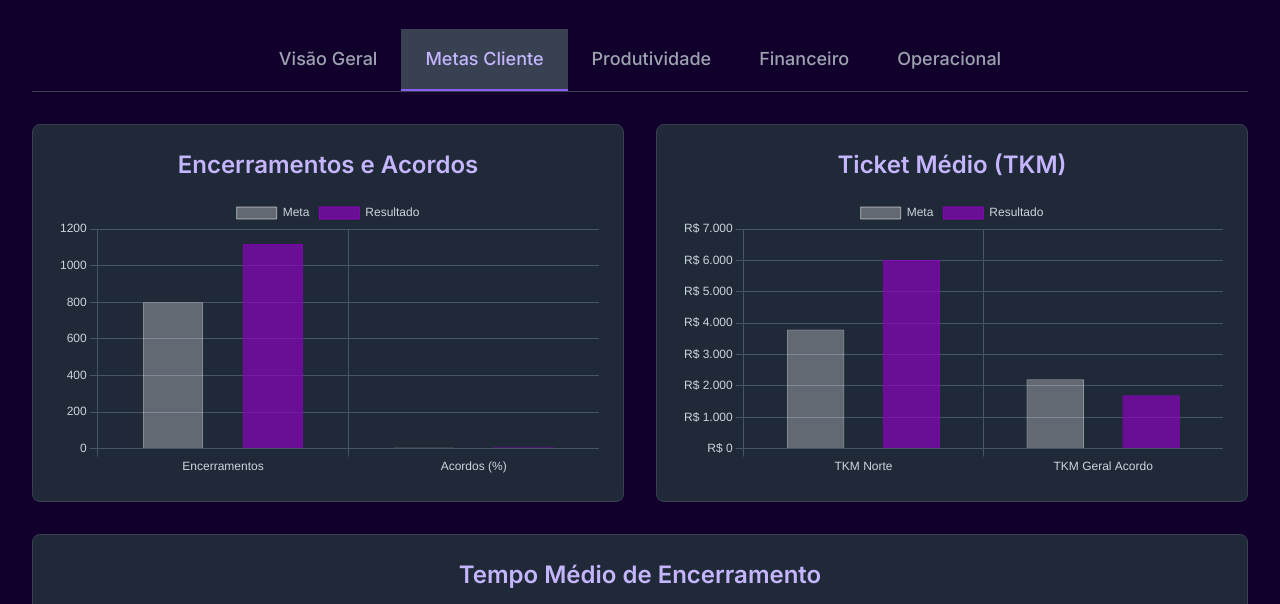
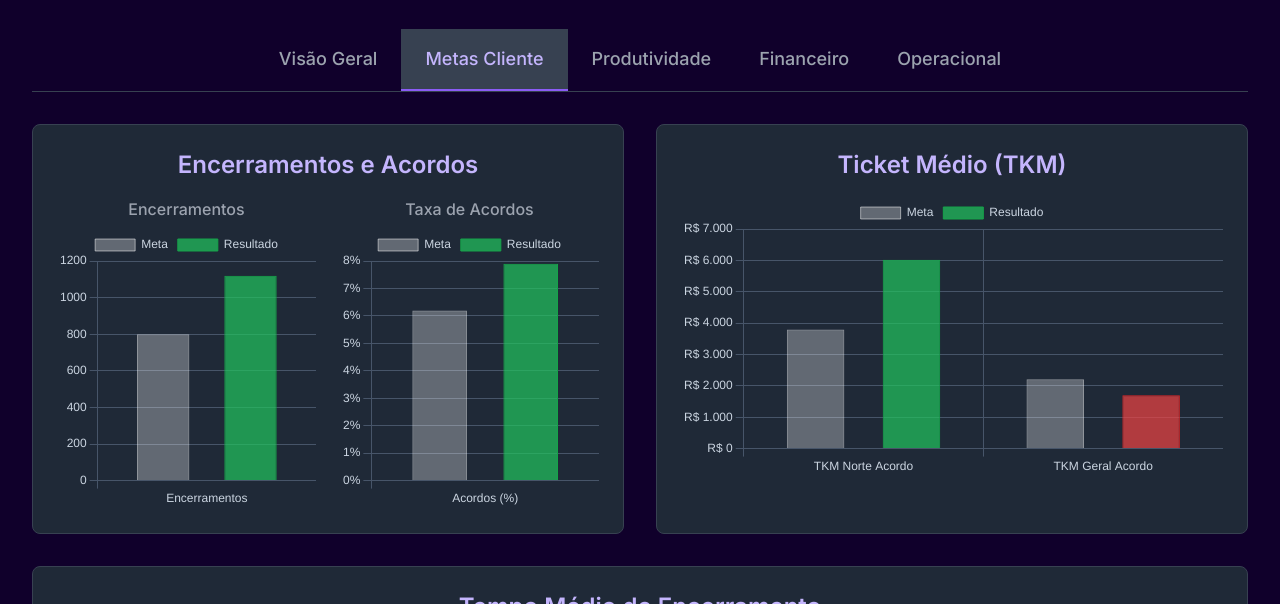
Before and after one commit to rma-cloud/NU.AGOSTO, a plain HTML site: page index.html in a window 1280 px wide. Both pictures are taken after a click on the button "Metas Cliente". Shown: the part 119-723 px from the top of the page. Drawn offline with nearby package versions, Linux system fonts and the light colour scheme.

Commit message:
index.html

```diff
--- a/index.html
+++ b/index.html
@@ -100,11 +100,6 @@
                             </ul>
                         </div>
                     </div>
-                     <div class="kpi-card p-6 rounded-lg text-center">
-                        <h3 class="text-xl font-semibold text-gray-300">Prazos Concluídos</h3>
-                        <p class="text-4xl font-bold text-violet-400 mt-2">2891</p>
-                        <p class="text-gray-400">Total no mês</p>
-                    </div>
                 </div>
             </div>
 
@@ -113,7 +108,16 @@
                 <div class="grid grid-cols-1 lg:grid-cols-2 gap-8">
                     <div class="kpi-card p-6 rounded-lg">
                         <h3 class="text-2xl font-semibold text-center mb-4 text-violet-300">Encerramentos e Acordos</h3>
-                        <div class="chart-wrapper"><canvas id="chartEncerramentos"></canvas></div>
+                        <div class="grid grid-cols-1 md:grid-cols-2 gap-6">
+                            <div>
+                                <h4 class="text-center text-gray-400 font-medium">Encerramentos</h4>
+                                <div class="chart-wrapper mt-2"><canvas id="chartEncerramentosOnly"></canvas></div>
+                            </div>
+                            <div>
+                                <h4 class="text-center text-gray-400 font-medium">Taxa de Acordos</h4>
+                                <div class="chart-wrapper mt-2"><canvas id="chartAcordosOnly"></canvas></div>
+                            </div>
+                        </div>
                     </div>
                     <div class="kpi-card p-6 rounded-lg">
                         <h3 class="text-2xl font-semibold text-center mb-4 text-violet-300">Ticket Médio (TKM)</h3>
@@ -121,7 +125,14 @@
                     </div>
                     <div class="kpi-card p-6 rounded-lg lg:col-span-2">
                         <h3 class="text-2xl font-semibold text-center mb-4 text-violet-300">Tempo Médio de Encerramento</h3>
-                        <div class="chart-wrapper"><canvas id="chartTempoMedio"></canvas></div>
+                        <div class="flex flex-col md:flex-row items-center gap-6">
+                            <div class="chart-wrapper flex-grow w-full md:w-2/3"><canvas id="chartTempoMedio"></canvas></div>
+                            <div class="text-center md:text-left">
+                                <p class="text-gray-400">Resultado Positivo</p>
+                                <p class="text-3xl font-bold text-green-400 mt-1">-0.6 meses</p>
+                                <p class="text-gray-400 text-sm mt-2">Abaixo da meta de 13.5 meses (mais rápido).</p>
+                            </div>
+                        </div>
                     </div>
                 </div>
             </div>
@@ -272,10 +283,26 @@
             Chart.defaults.borderColor = '#475569'; // border-slate-600
 
             // --- Função para criar gráficos ---
-            const createBarChart = (ctx, labels, dataMeta, dataResultado, labelMeta, labelResultado, isCurrency = false, isPercent = false, reverseColors = false) => {
+            const createBarChart = (ctx, labels, dataMeta, dataResultado, labelMeta, labelResultado, isCurrency = false, isPercent = false, higherIsBetter = []) => {
                 const colorMeta = 'rgba(255, 255, 255, 0.3)';
-                const colorResultado = 'rgba(138, 5, 190, 0.7)';
-                const colorResultadoHover = 'rgba(138, 5, 190, 1)';
+                const colorGood = 'rgba(34, 197, 94, 0.7)'; // green-600
+                const colorBad = 'rgba(239, 68, 68, 0.7)'; // red-500
+                const colorGoodHover = 'rgba(22, 163, 74, 1)'; // green-700
+                const colorBadHover = 'rgba(220, 38, 38, 1)'; // red-600
+
+                const backgroundColors = dataResultado.map((res, i) => {
+                    if (higherIsBetter.length <= i) return colorGood;
+                    const meta = dataMeta[i];
+                    const isGood = higherIsBetter[i] ? res >= meta : res <= meta;
+                    return isGood ? colorGood : colorBad;
+                });
+
+                const borderColors = dataResultado.map((res, i) => {
+                    if (higherIsBetter.length <= i) return colorGoodHover;
+                    const meta = dataMeta[i];
+                    const isGood = higherIsBetter[i] ? res >= meta : res <= meta;
+                    return isGood ? colorGoodHover : colorBadHover;
+                });
 
                 new Chart(ctx, {
                     type: 'bar',
@@ -293,8 +320,8 @@
                             {
                                 label: labelResultado,
                                 data: dataResultado,
-                                backgroundColor: reverseColors ? '#d97706' : colorResultado, // Laranja se for "pior", roxo se for "melhor"
-                                borderColor: reverseColors ? '#b45309' : colorResultadoHover,
+                                backgroundColor: backgroundColors,
+                                borderColor: borderColors,
                                 borderWidth: 1,
                                 barPercentage: 0.6,
                             }
@@ -339,14 +366,17 @@
             };
 
             // --- Gráficos da Aba "Metas Cliente" ---
-            const ctxEncerramentos = document.getElementById('chartEncerramentos').getContext('2d');
-            createBarChart(ctxEncerramentos, ['Encerramentos', 'Acordos (%)'], [800, 6.2], [1120, 7.9], 'Meta', 'Resultado');
+            const ctxEncerramentosOnly = document.getElementById('chartEncerramentosOnly').getContext('2d');
+            createBarChart(ctxEncerramentosOnly, ['Encerramentos'], [800], [1120], 'Meta', 'Resultado', false, false, [true]);
+
+            const ctxAcordosOnly = document.getElementById('chartAcordosOnly').getContext('2d');
+            createBarChart(ctxAcordosOnly, ['Acordos (%)'], [6.2], [7.9], 'Meta', 'Resultado', false, true, [true]);
 
             const ctxTKM = document.getElementById('chartTKM').getContext('2d');
-            createBarChart(ctxTKM, ['TKM Norte', 'TKM Geral Acordo'], [3800, 2214], [6020, 1697], 'Meta', 'Resultado', true, false);
+            createBarChart(ctxTKM, ['TKM Norte Acordo', 'TKM Geral Acordo'], [3800, 2214], [6020, 1697], 'Meta', 'Resultado', true, false, [true, true]);
 
             const ctxTempoMedio = document.getElementById('chartTempoMedio').getContext('2d');
-            createBarChart(ctxTempoMedio, ['Tempo Médio (meses)'], [13.5], [12.9], 'Meta', 'Resultado', false, false, true);
+            createBarChart(ctxTempoMedio, ['Tempo Médio (meses)'], [13.5], [12.9], 'Meta', 'Resultado', false, false, [false]);
 
             // --- Gráfico da Aba "Produtividade" ---
             const ctxProdutividadeMedia = document.getElementById('chartProdutividadeMedia').getContext('2d');
```
